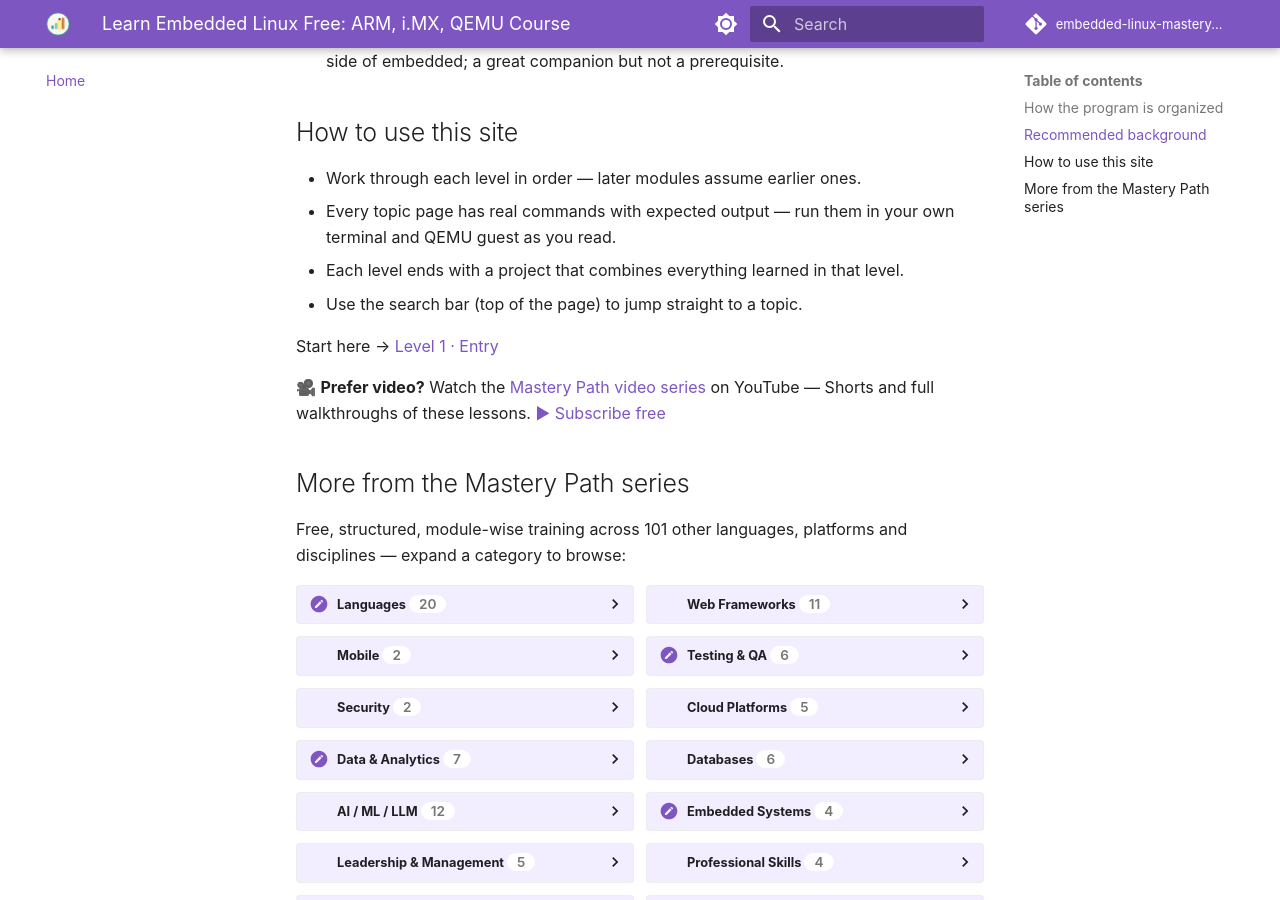
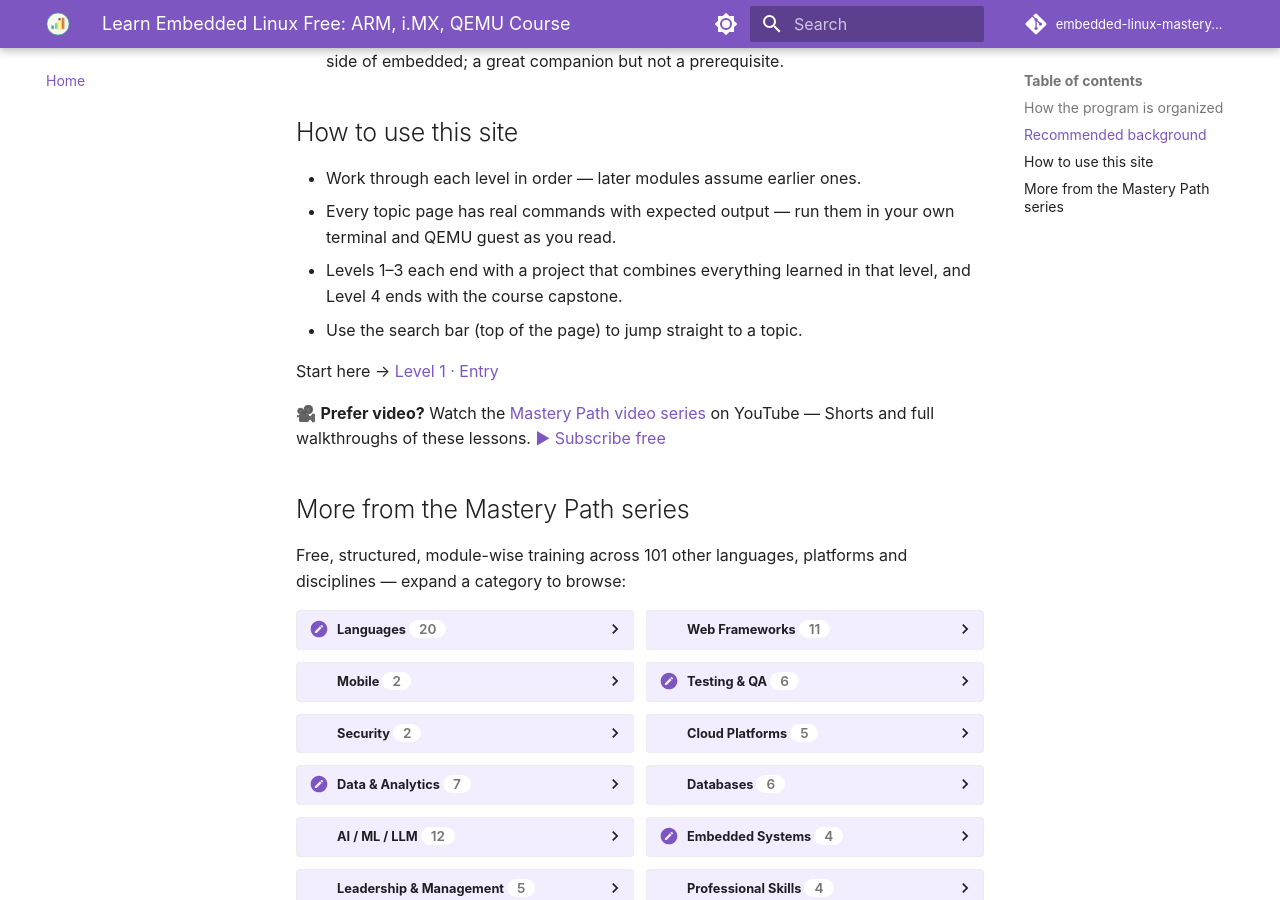
Before and after one commit to SIGILIPELLI/embedded-linux-mastery-path, an MkDocs documentation site: the page built from docs/index.md, in a window 1280 px wide and 900 px high, scrolled down 1438 px. Built offline with MkDocs 1.6.1 and Material for MkDocs 9.7.7, drawn with Linux system fonts in a browser that asks for light colours; comment, search, counter and statistics services are not loaded.

Commit message:
Course home: state that Levels 1-3 end with a project and Level 4 with the capstone
Co-Authored-By: Claude Sonnet 5.5 <noreply@anthropic.com>

```diff
--- a/docs/index.md
+++ b/docs/index.md
@@ -45,8 +45,7 @@ programs, and build your own root filesystem, all on your laptop.
 - Work through each level in order — later modules assume earlier ones.
 - Every topic page has real commands with expected output — run them in your
   own terminal and QEMU guest as you read.
-- Each level ends with a project that combines everything learned in that
-  level.
+- Levels 1–3 each end with a project that combines everything learned in that level, and Level 4 ends with the course capstone.
 - Use the search bar (top of the page) to jump straight to a topic.
 
 Start here → [Level 1 · Entry](level-1/index.md)
```
